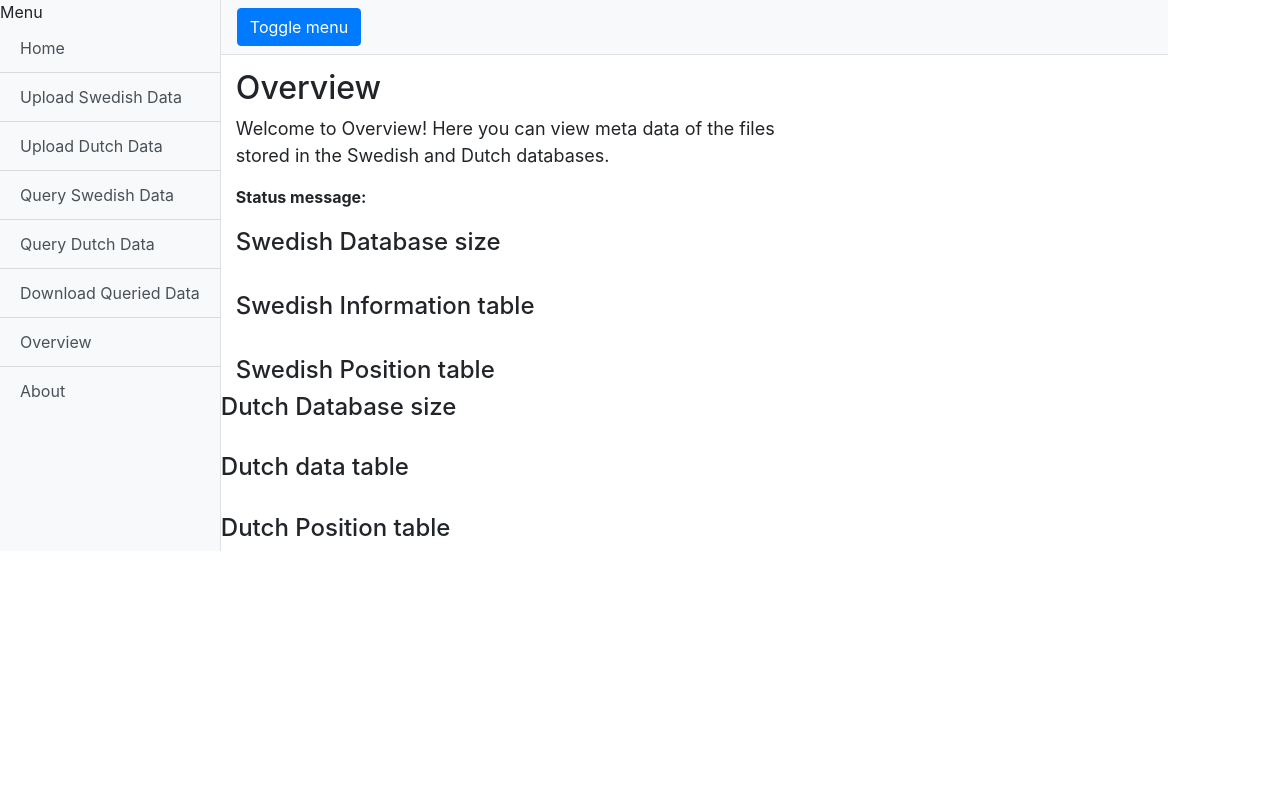
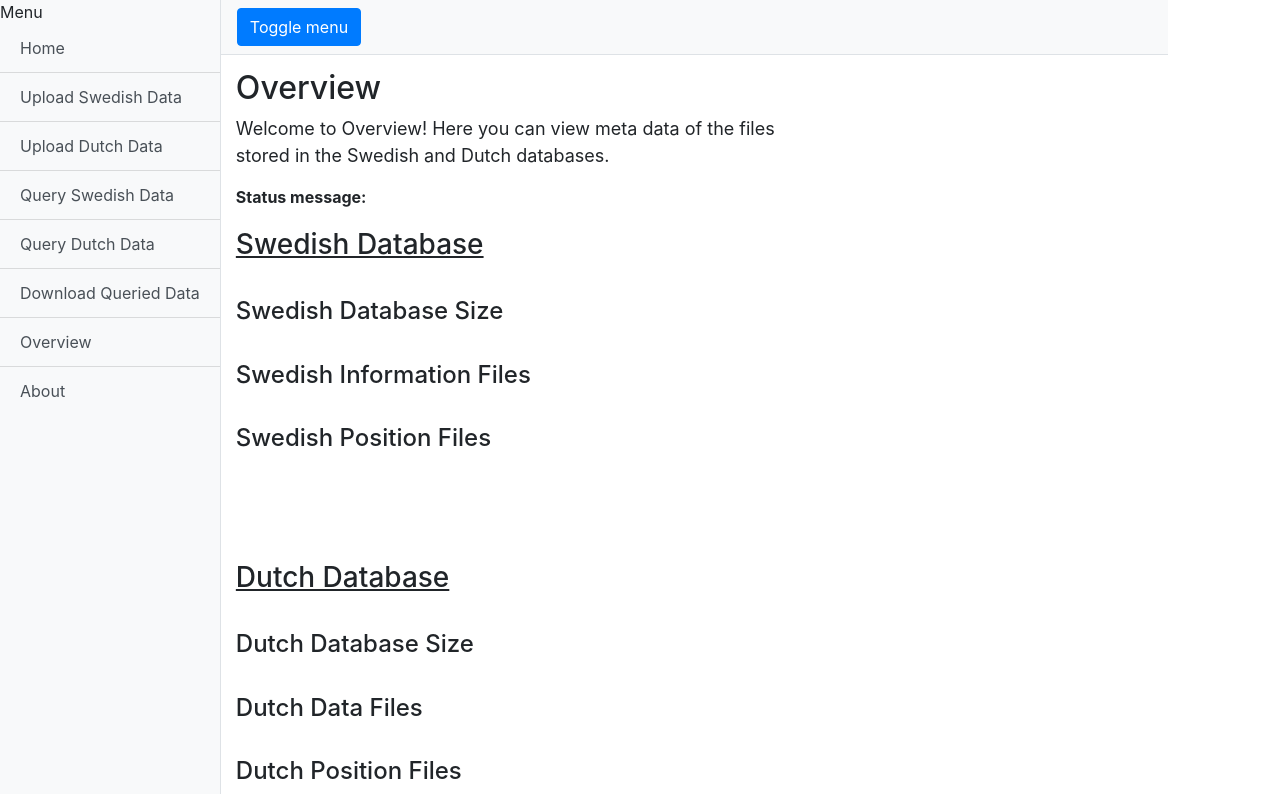
Before and after one commit to li-ju666/cow-data-management, a Django app: template cow-app/cowsite/templates/overview.html in a window 1280 px wide. Run offline with Django 3.2, Linux system fonts and the light colour scheme; the template is opened without the code that fills it, so the values that code supplies are empty; some libraries are stand-ins or nearby versions.

Commit message:
Added links to the download tab after dutch position query, modified the Overview layout and updated Home instructions.

```diff
--- a/cow-app/cowsite/templates/base.html
+++ b/cow-app/cowsite/templates/base.html
@@ -94,6 +94,7 @@
           <h3>Query/Download data</h3>
           <p style="font-size:18px">To fetch data from the database, go to the <a href="/swe_db/">Query Swedish Data</a> tab to access data from the Swedish farm or go to the tab <a href="/dutch_data/">Query Dutch Data</a> to access data from the Dutch farm.
             The files will be generated and saved in <b>&lt;project_folder&gt;/result_files/</b></i>. After query, the files can be manually downloaded from <a href="/download_after_query">Download Query Data</a>.
+            <br>Here you can also delete all generated files in the project folder using the "Clear files" button.
             </p>
 
             <br>
--- a/cow-app/cowsite/templates/dutch_data/dutch_milkdata.html
+++ b/cow-app/cowsite/templates/dutch_data/dutch_milkdata.html
@@ -69,6 +69,10 @@
   </div>
 
   <p style="font-size:24px"><b>Query status:</b> {{ status_message }}</p>
+  {% if download_link %}
+  <a href="/download_after_query">Click here to go to the download page.</a>
+  {% endif %}
+  <br>
   <p style="font-size:24px">{{ fetch_message }}</p>
   <ul>
   {% for list in user_inputs %}
--- a/cow-app/cowsite/templates/dutch_data/dutch_position.html
+++ b/cow-app/cowsite/templates/dutch_data/dutch_position.html
@@ -93,6 +93,10 @@
 
 
   <p style="font-size:24px"><b>Query status:</b> {{ status_message }}</p>
+  {% if download_link %}
+    <a href="/download_after_query">Click here to go to the download page.</a>
+  {% endif %}
+  <br>
   <p style="font-size:24px">{{ fetch_message }}</p>
   <ul>
   {% for list in user_inputs %}
--- a/cow-app/cowsite/templates/overview.html
+++ b/cow-app/cowsite/templates/overview.html
@@ -15,11 +15,12 @@
 
 
      <!-- Swedish Tables -->
-    <div class="SplitLeft" style="width:49%; word-wrap:break-word; font-size: 18px;">
+    <div class="SplitLeft" style="width:69%; word-wrap:break-word; font-size: 18px;">
 
 
-
-        <h4>Swedish Database size</h4>
+      <h3><u>Swedish Database</u></h3>
+      <br>
+        <h4>Swedish Database Size</h4>
         <div id="size_table">
           <table>
             <thead>
@@ -45,7 +46,7 @@
 
           <br>
 
-        <h4>Swedish Information table</h4>
+        <h4>Swedish Information Files</h4>
         <div id="info_table">
             <table>
               <thead>
@@ -69,7 +70,7 @@
             </table>
             </div>
     <br>
-    <h4>Swedish Position table</h4>
+    <h4>Swedish Position Files</h4>
 
 
     <div id="position_table">
@@ -97,15 +98,13 @@
         </div>
 
 
-        </div>
-
-    </div>
 
 
-  <!-- Dutch Tables -->
-<div class="SplitRight" style="width: 49%;">
 
-  <h4>Dutch Database size</h4>
+        <!-- Dutch Tables -->
+  <h3 style="margin-top: 100px;"><u>Dutch Database</u></h3>
+  <br>
+  <h4>Dutch Database Size</h4>
   <div id="dutch_size_table">
     <table>
       <thead>
@@ -130,8 +129,7 @@
     </div>
 
     <br>
-
-  <h4>Dutch data table</h4>
+  <h4>Dutch Data Files</h4>
   <div id="dutch_info_table">
       <table>
         <thead>
@@ -154,10 +152,10 @@
       </tbody>
       </table>
       </div>
-<br>
-<h4>Dutch Position table</h4>
 
 
+<br>
+<h4>Dutch Position Files</h4>
 <div id="dutch_position_table">
   <table>
     <thead>
@@ -183,6 +181,17 @@
   </div>
 
 
+        </div>
+
+
+    </div>
+
+
+
+<div class="SplitRight" style="width: 49%;">
+
+
+
   </div>
 
 
--- a/cow-app/cowsite/views.py
+++ b/cow-app/cowsite/views.py
@@ -400,7 +400,7 @@ def dutch_position(request):
             # TODO: file names?
             # tags = []
             positionQuery(cow_id, tag_strs, types, start_date, end_date, start_time, end_time, periodic)
-
+            context['download_link'] = True
             context['status_message'] = 'Query was successful, file has been generated.'
          except Exception as error:
                print('Error: ')
@@ -432,10 +432,10 @@ def dutch_milkdata(request):
             start_date = context['start_date']
             end_date = context['end_date']
 
-            # No function to query
             # TODO: start_date and end_date
             from src.apis.query_nl import milkQuery
             milkQuery(cow_id, start_date, end_date)
+            context['download_link'] = True
             context['status_message'] = 'Query was successful, file has been generated.'
          except Exception as error:
             print('Error: ')
```
